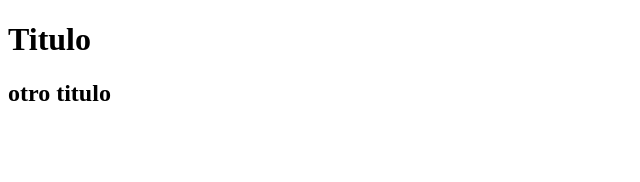
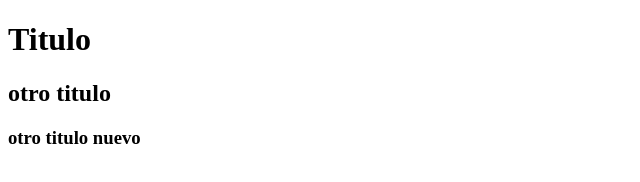
Before and after one commit to DeibyPeralta/hello-word-git, a plain HTML site: page index.html in a window 1280 px wide. Shown: the whole page, without its empty margins (0-640 px from the left). Drawn offline with Linux system fonts and the light colour scheme.

Commit message:
modified tytle

```diff
--- a/index.html
+++ b/index.html
@@ -8,5 +8,6 @@
 <body>
     <h1>Titulo</h1>
     <h2>otro titulo</h2>
+    <h3>otro titulo nuevo</h3>
 </body>
 </html>
```
